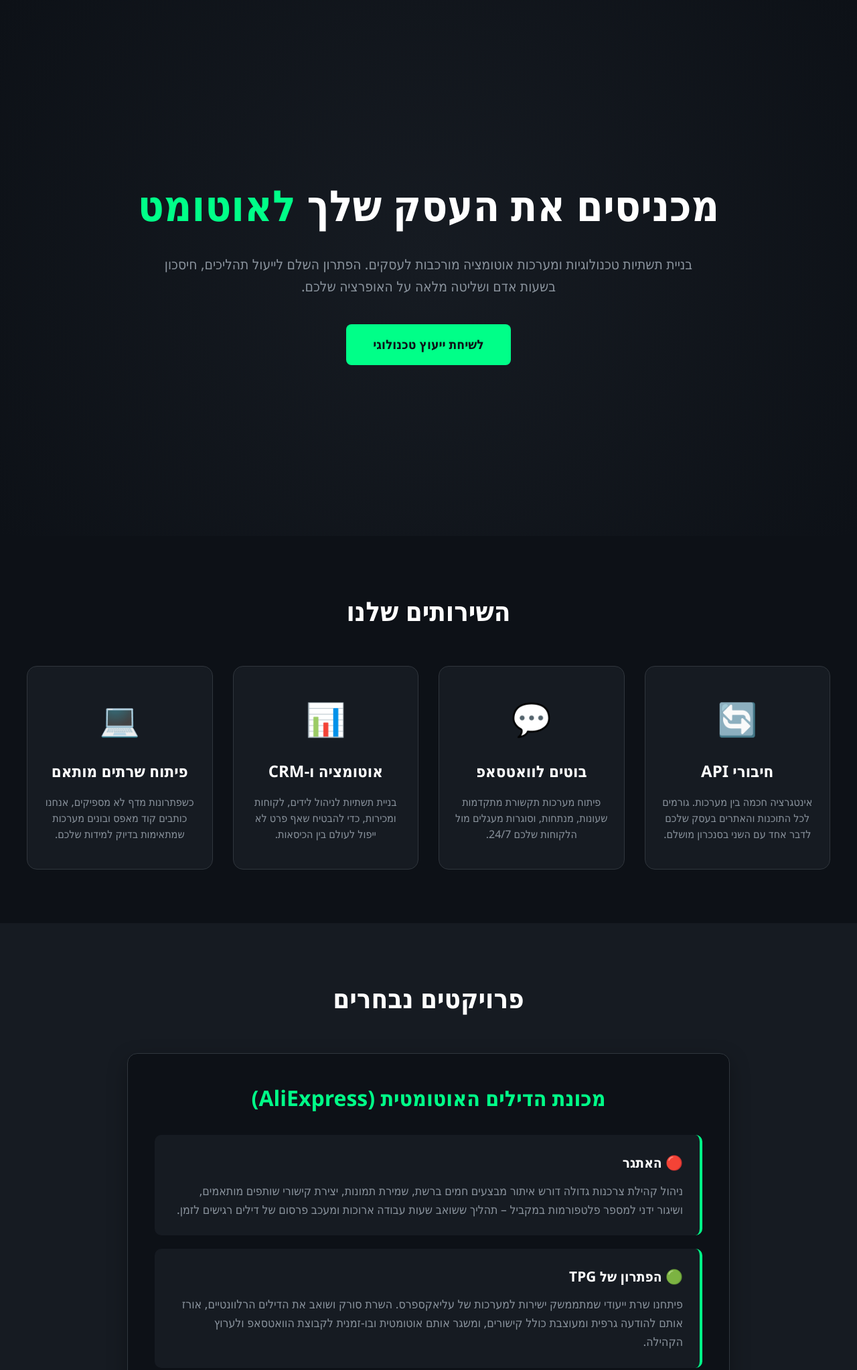
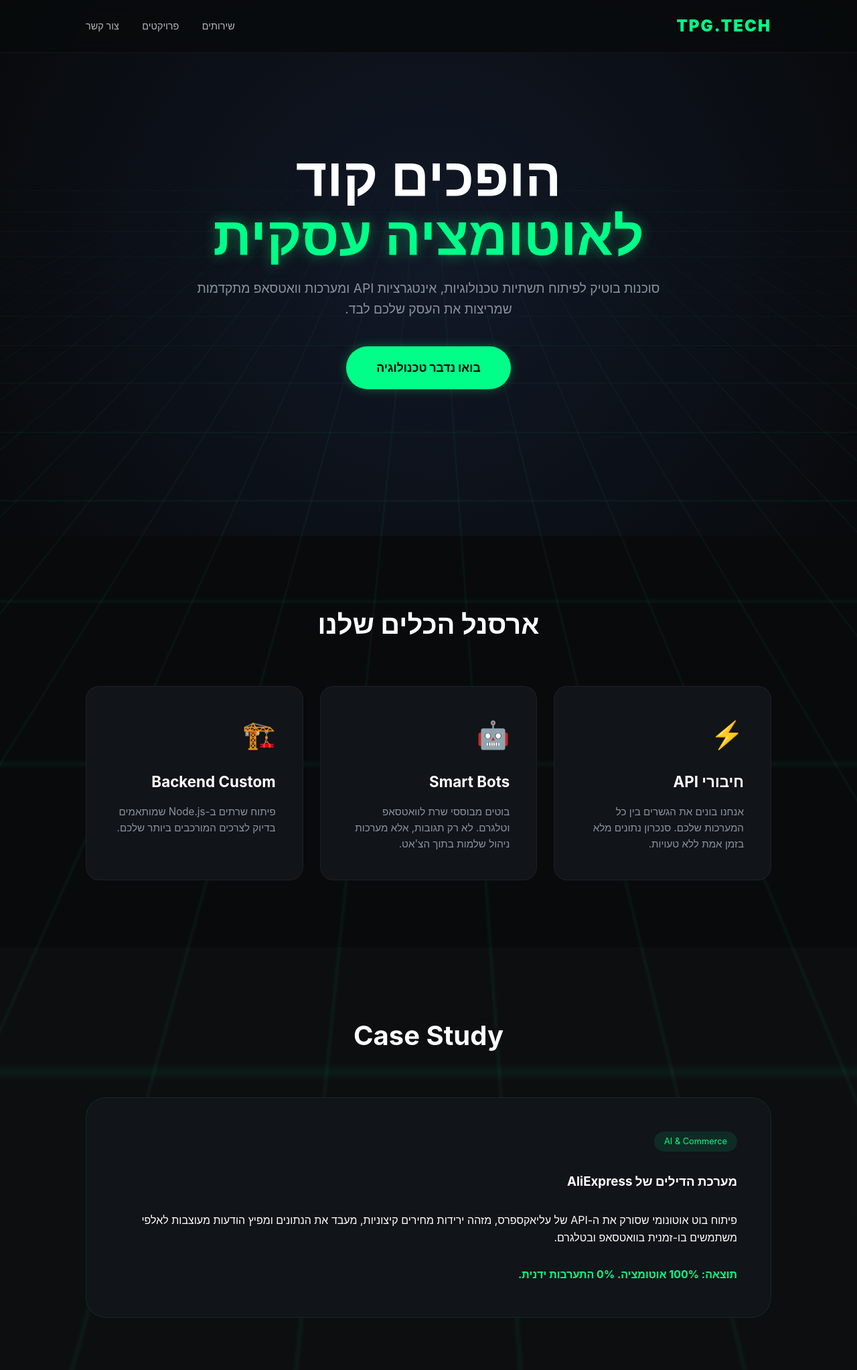
Before and after one commit to XZZZZZZZZZZZZZZZZZZZZZZZZZZZZZ/TPG, a website: page index.html in a window 1280 px wide. Shown: the top 2045 px of the page at 67% size. Drawn offline with Linux system fonts and the light colour scheme.

Commit message:
Update index.html

```diff
--- a/index.html
+++ b/index.html
@@ -3,264 +3,329 @@
 <head>
     <meta charset="UTF-8">
     <meta name="viewport" content="width=device-width, initial-scale=1.0">
-    <title>TPG - סוכנות לאוטומציה ותשתיות טכנולוגיות</title>
+    <title>TPG - Automation & Tech Stack</title>
     <style>
-        /* איפוס הגדרות ברירת מחדל */
+        /* איפוס והגדרות בסיס */
+        :root {
+            --bg-dark: #080a0c;
+            --card-bg: #111418;
+            --neon-green: #00ff88;
+            --text-gray: #8b949e;
+        }
+
         * {
             margin: 0;
             padding: 0;
             box-sizing: border-box;
-            font-family: 'Segoe UI', Tahoma, Geneva, Verdana, sans-serif;
+            font-family: 'Inter', 'Segoe UI', system-ui, sans-serif;
+            scroll-behavior: smooth;
         }
 
-        /* עיצוב גוף האתר - רקע כהה */
         body {
-            background-color: #0d1117; /* צבע שחור-פחם יוקרתי */
-            color: #ffffff; /* טקסט לבן */
+            background-color: var(--bg-dark);
+            color: #ffffff;
+            overflow-x: hidden;
             line-height: 1.6;
         }
 
-        /* ==============================
-           אזור הגיבור (Hero Section)
-           ============================== */
+        /* אפקט רקע טכנולוגי זז */
+        .bg-animate {
+            position: fixed;
+            top: 0;
+            left: 0;
+            width: 100%;
+            height: 100%;
+            z-index: -1;
+            background: radial-gradient(circle at 50% 50%, #111827 0%, #080a0c 100%);
+        }
+
+        .bg-grid {
+            position: absolute;
+            width: 200%;
+            height: 200%;
+            background-image: linear-gradient(rgba(0, 255, 136, 0.05) 1px, transparent 1px),
+                              linear-gradient(90deg, rgba(0, 255, 136, 0.05) 1px, transparent 1px);
+            background-size: 50px 50px;
+            transform: perspective(500px) rotateX(60deg);
+            bottom: -50%;
+            left: -50%;
+            animation: moveGrid 20s linear infinite;
+        }
+
+        @keyframes moveGrid {
+            0% { transform: perspective(500px) rotateX(60deg) translateY(0); }
+            100% { transform: perspective(500px) rotateX(60deg) translateY(50px); }
+        }
+
+        /* תפריט עליון - Header */
+        header {
+            position: fixed;
+            top: 0;
+            width: 100%;
+            padding: 20px 10%;
+            display: flex;
+            justify-content: space-between;
+            align-items: center;
+            z-index: 1000;
+            background: rgba(8, 10, 12, 0.8);
+            backdrop-filter: blur(10px);
+            border-bottom: 1px solid rgba(255, 255, 255, 0.05);
+        }
+
+        .logo {
+            font-size: 1.5rem;
+            font-weight: 900;
+            color: var(--neon-green);
+            text-decoration: none;
+            letter-spacing: 2px;
+        }
+
+        nav a {
+            color: white;
+            text-decoration: none;
+            margin-right: 30px;
+            font-size: 0.9rem;
+            font-weight: 500;
+            transition: 0.3s;
+            opacity: 0.7;
+        }
+
+        nav a:hover {
+            color: var(--neon-green);
+            opacity: 1;
+        }
+
+        /* Hero Section */
         .hero {
-            min-height: 100vh;
+            height: 100vh;
             display: flex;
             flex-direction: column;
             justify-content: center;
             align-items: center;
             text-align: center;
             padding: 0 20px;
-            background: radial-gradient(circle at center, #161b22 0%, #0d1117 100%);
         }
 
         .hero h1 {
-            font-size: 4rem;
+            font-size: clamp(2.5rem, 8vw, 5rem);
+            line-height: 1.1;
             margin-bottom: 20px;
-            font-weight: 800;
+            animation: fadeInUp 1s ease forwards;
         }
 
         .hero h1 span {
-            color: #00ff88;
+            color: var(--neon-green);
+            text-shadow: 0 0 20px rgba(0, 255, 136, 0.4);
         }
 
         .hero p {
-            font-size: 1.3rem;
-            max-width: 800px;
+            font-size: 1.2rem;
+            max-width: 700px;
+            color: var(--text-gray);
             margin-bottom: 40px;
-            color: #8b949e;
+            animation: fadeInUp 1.2s ease forwards;
         }
 
         .cta-button {
-            background-color: #00ff88;
-            color: #0d1117;
-            padding: 15px 40px;
-            font-size: 1.2rem;
-            font-weight: bold;
-            border: none;
-            border-radius: 8px;
-            cursor: pointer;
+            background: var(--neon-green);
+            color: #000;
+            padding: 18px 45px;
+            font-size: 1.1rem;
+            font-weight: 800;
+            border-radius: 50px;
             text-decoration: none;
-            transition: all 0.3s ease;
+            transition: 0.4s;
+            box-shadow: 0 0 15px rgba(0, 255, 136, 0.3);
+            animation: fadeInUp 1.4s ease forwards;
         }
 
         .cta-button:hover {
-            transform: translateY(-5px);
-            box-shadow: 0 10px 20px rgba(0, 255, 136, 0.3);
+            transform: scale(1.05) translateY(-5px);
+            box-shadow: 0 0 30px rgba(0, 255, 136, 0.6);
         }
 
-        /* ==============================
-           אזור השירותים (Services)
-           ============================== */
+        /* Services Grid */
         .services {
-            padding: 80px 20px;
-            background-color: #0d1117;
-            text-align: center;
+            padding: 100px 10%;
         }
 
-        .services h2 {
+        .section-title {
             font-size: 2.5rem;
-            margin-bottom: 50px;
-            color: #ffffff;
+            text-align: center;
+            margin-bottom: 60px;
         }
 
         .services-grid {
             display: grid;
-            grid-template-columns: repeat(auto-fit, minmax(250px, 1fr));
-            gap: 30px;
-            max-width: 1200px;
-            margin: 0 auto;
+            grid-template-columns: repeat(auto-fit, minmax(280px, 1fr));
+            gap: 25px;
         }
 
-        .service-card {
-            background-color: #161b22;
-            padding: 40px 20px;
-            border-radius: 15px;
-            border: 1px solid #30363d;
-            transition: all 0.3s ease;
+        .card {
+            background: var(--card-bg);
+            padding: 40px;
+            border-radius: 20px;
+            border: 1px solid rgba(255, 255, 255, 0.05);
+            transition: 0.4s;
+            position: relative;
+            overflow: hidden;
         }
 
-        .service-card:hover {
+        .card:hover {
             transform: translateY(-10px);
-            border-color: #00ff88;
-            box-shadow: 0 10px 20px rgba(0, 255, 136, 0.1);
+            border-color: var(--neon-green);
+            background: rgba(0, 255, 136, 0.02);
         }
 
-        .service-icon {
-            font-size: 3rem;
+        .card-icon {
+            font-size: 2.5rem;
             margin-bottom: 20px;
+            display: block;
         }
 
-        .service-card h3 {
-            font-size: 1.5rem;
+        .card h3 {
             margin-bottom: 15px;
-            color: #ffffff;
+            font-size: 1.4rem;
         }
 
-        .service-card p {
-            color: #8b949e;
-            font-size: 1rem;
-            line-height: 1.5;
+        .card p {
+            color: var(--text-gray);
+            font-size: 0.95rem;
         }
 
-        /* ==============================
-           אזור פרויקטים (Portfolio / Case Study)
-           ============================== */
+        /* Portfolio / Case Study */
         .portfolio {
-            padding: 80px 20px;
-            background-color: #161b22; /* רקע טיפה יותר בהיר ליצירת הפרדה */
+            padding: 100px 10%;
+            background: rgba(255, 255, 255, 0.02);
+        }
+
+        .case-study {
+            background: var(--card-bg);
+            border-radius: 30px;
+            padding: 50px;
+            display: flex;
+            flex-direction: column;
+            gap: 30px;
+            border: 1px solid rgba(0, 255, 136, 0.1);
+        }
+
+        .case-tag {
+            background: rgba(0, 255, 136, 0.1);
+            color: var(--neon-green);
+            padding: 5px 15px;
+            border-radius: 20px;
+            font-size: 0.8rem;
+            width: fit-content;
+        }
+
+        /* Contact Section */
+        .contact {
+            padding: 100px 10%;
             text-align: center;
         }
 
-        .portfolio h2 {
-            font-size: 2.5rem;
-            margin-bottom: 50px;
-            color: #ffffff;
+        /* אנימציות */
+        @keyframes fadeInUp {
+            from { opacity: 0; transform: translateY(30px); }
+            to { opacity: 1; transform: translateY(0); }
         }
 
-        .case-study {
-            background-color: #0d1117;
-            max-width: 900px;
-            margin: 0 auto;
-            border-radius: 15px;
-            border: 1px solid #30363d;
-            padding: 40px;
-            text-align: right;
-            box-shadow: 0 10px 30px rgba(0,0,0,0.3);
+        .reveal {
+            opacity: 0;
+            transform: translateY(50px);
+            transition: 1s all ease;
         }
 
-        .case-study h3 {
-            color: #00ff88;
-            font-size: 2rem;
-            margin-bottom: 30px;
-            text-align: center;
+        .reveal.active {
+            opacity: 1;
+            transform: translateY(0);
         }
 
-        .case-study-content {
-            display: grid;
-            gap: 20px;
-        }
-
-        .case-study-item {
-            background: #161b22;
-            padding: 25px;
-            border-radius: 10px;
-            border-right: 4px solid #00ff88; /* פס ירוק בצד להדגשה (מותאם לעברית מימין לשמאל) */
-        }
-
-        .case-study-item h4 {
-            color: #ffffff;
-            margin-bottom: 10px;
-            font-size: 1.3rem;
-            display: flex;
-            align-items: center;
-            gap: 10px;
-        }
-
-        .case-study-item p {
-            color: #8b949e;
-            line-height: 1.6;
-            font-size: 1.1rem;
-        }
-
-        /* התאמה למסכי טלפון (מובייל) */
         @media (max-width: 768px) {
-            .hero h1 {
-                font-size: 2.5rem;
-            }
-            .hero p {
-                font-size: 1.1rem;
-            }
-            .case-study {
-                padding: 20px;
-            }
-            .case-study h3 {
-                font-size: 1.5rem;
-            }
+            header { padding: 20px 5%; }
+            nav { display: none; }
         }
     </style>
 </head>
 <body>
 
+    <div class="bg-animate">
+        <div class="bg-grid"></div>
+    </div>
+
+    <header>
+        <a href="#" class="logo">TPG.TECH</a>
+        <nav>
+            <a href="#services">שירותים</a>
+            <a href="#portfolio">פרויקטים</a>
+            <a href="#contact">צור קשר</a>
+        </nav>
+    </header>
+
     <section class="hero">
-        <h1>מכניסים את העסק שלך <span>לאוטומט</span></h1>
-        <p>בניית תשתיות טכנולוגיות ומערכות אוטומציה מורכבות לעסקים. הפתרון השלם לייעול תהליכים, חיסכון בשעות אדם ושליטה מלאה על האופרציה שלכם.</p>
-        <a href="#contact" class="cta-button">לשיחת ייעוץ טכנולוגי</a>
+        <h1>הופכים קוד <br><span>לאוטומציה עסקית</span></h1>
+        <p>סוכנות בוטיק לפיתוח תשתיות טכנולוגיות, אינטגרציות API ומערכות וואטסאפ מתקדמות שמריצות את העסק שלכם לבד.</p>
+        <a href="#contact" class="cta-button">בואו נדבר טכנולוגיה</a>
     </section>
-    <section class="services">
-        <h2>השירותים שלנו</h2>
+
+    <section id="services" class="services reveal">
+        <h2 class="section-title">ארסנל הכלים שלנו</h2>
         <div class="services-grid">
-
-            <div class="service-card">
-                <div class="service-icon">🔄</div>
+            <div class="card">
+                <span class="card-icon">⚡</span>
                 <h3>חיבורי API</h3>
-                <p>אינטגרציה חכמה בין מערכות. גורמים לכל התוכנות והאתרים בעסק שלכם לדבר אחד עם השני בסנכרון מושלם.</p>
+                <p>אנחנו בונים את הגשרים בין כל המערכות שלכם. סנכרון נתונים מלא בזמן אמת ללא טעויות.</p>
             </div>
-
-            <div class="service-card">
-                <div class="service-icon">💬</div>
-                <h3>בוטים לוואטסאפ</h3>
-                <p>פיתוח מערכות תקשורת מתקדמות שעונות, מנתחות, וסוגרות מעגלים מול הלקוחות שלכם 24/7.</p>
+            <div class="card">
+                <span class="card-icon">🤖</span>
+                <h3>Smart Bots</h3>
+                <p>בוטים מבוססי שרת לוואטסאפ וטלגרם. לא רק תגובות, אלא מערכות ניהול שלמות בתוך הצ'אט.</p>
             </div>
-
-            <div class="service-card">
-                <div class="service-icon">📊</div>
-                <h3>אוטומציה ו-CRM</h3>
-                <p>בניית תשתיות לניהול לידים, לקוחות ומכירות, כדי להבטיח שאף פרט לא ייפול לעולם בין הכיסאות.</p>
-            </div>
-
-            <div class="service-card">
-                <div class="service-icon">💻</div>
-                <h3>פיתוח שרתים מותאם</h3>
-                <p>כשפתרונות מדף לא מספיקים, אנחנו כותבים קוד מאפס ובונים מערכות שמתאימות בדיוק למידות שלכם.</p>
-            </div>
-
-        </div>
-    </section>
-    <section class="portfolio">
-        <h2>פרויקטים נבחרים</h2>
-
-        <div class="case-study">
-            <h3>מכונת הדילים האוטומטית (AliExpress)</h3>
-            <div class="case-study-content">
-
-                <div class="case-study-item">
-                    <h4>🔴 האתגר</h4>
-                    <p>ניהול קהילת צרכנות גדולה דורש איתור מבצעים חמים ברשת, שמירת תמונות, יצירת קישורי שותפים מותאמים, ושיגור ידני למספר פלטפורמות במקביל – תהליך ששואב שעות עבודה ארוכות ומעכב פרסום של דילים רגישים לזמן.</p>
-                </div>
-
-                <div class="case-study-item">
-                    <h4>🟢 הפתרון של TPG</h4>
-                    <p>פיתחנו שרת ייעודי שמתממשק ישירות למערכות של עליאקספרס. השרת סורק ושואב את הדילים הרלוונטיים, אורז אותם להודעה גרפית ומעוצבת כולל קישורים, ומשגר אותם אוטומטית ובו-זמנית לקבוצת הוואטסאפ ולערוץ הקהילה.</p>
-                </div>
-
-                <div class="case-study-item">
-                    <h4>📈 התוצאה</h4>
-                    <p>מערכת שעובדת 100% על אוטומט וללא שום התערבות אנושית. אפס טעויות אנוש, חיסכון של עשרות שעות עבודה בחודש, פרסום מיידי של הדילים בזמן אמת, ומקסום משמעותי של פוטנציאל המכירות ועמלות השותפים.</p>
-                </div>
-
+            <div class="card">
+                <span class="card-icon">🏗️</span>
+                <h3>Backend Custom</h3>
+                <p>פיתוח שרתים ב-Node.js שמותאמים בדיוק לצרכים המורכבים ביותר שלכם.</p>
             </div>
         </div>
     </section>
-    </body>
+
+    <section id="portfolio" class="portfolio reveal">
+        <h2 class="section-title">Case Study</h2>
+        <div class="case-study">
+            <span class="case-tag">AI & Commerce</span>
+            <h3>מערכת הדילים של AliExpress</h3>
+            <p>פיתוח בוט אוטונומי שסורק את ה-API של עליאקספרס, מזהה ירידות מחירים קיצוניות, מעבד את הנתונים ומפיץ הודעות מעוצבות לאלפי משתמשים בו-זמנית בוואטסאפ ובטלגרם.</p>
+            <div style="color: var(--neon-green); font-weight: bold;">תוצאה: 100% אוטומציה. 0% התערבות ידנית.</div>
+        </div>
+    </section>
+
+    <section id="contact" class="contact reveal">
+        <h2 class="section-title">מוכנים להתקדם?</h2>
+        <p style="color: var(--text-gray); margin-bottom: 30px;">השאירו פרטים ונחזור אליכם לאפיון טכנולוגי ראשוני.</p>
+        <div style="background: var(--card-bg); max-width: 500px; margin: 0 auto; padding: 40px; border-radius: 20px; border: 1px solid var(--neon-green);">
+            <p>הטופס בבנייה... בקרוב יחובר לשרת שלנו!</p>
+        </div>
+    </section>
+
+    <script>
+        // אנימציית גלילה (Reveal elements on scroll)
+        function reveal() {
+            var reveals = document.querySelectorAll(".reveal");
+            for (var i = 0; i < reveals.length; i++) {
+                var windowHeight = window.innerHeight;
+                var elementTop = reveals[i].getBoundingClientRect().top;
+                var elementVisible = 150;
+                if (elementTop < windowHeight - elementVisible) {
+                    reveals[i].classList.add("active");
+                }
+            }
+        }
+
+        window.addEventListener("scroll", reveal);
+
+        // הפעלת האנימציה הראשונה בטעינה
+        reveal();
+    </script>
+
+</body>
 </html>
```
